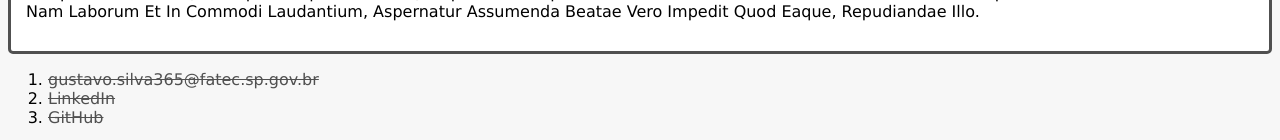
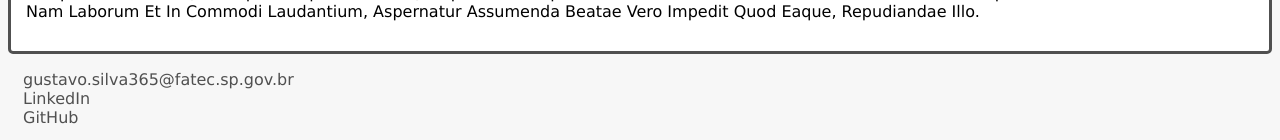
Before and after one commit to gsTavares/dio-santander-html-css-basics, a plain HTML site: page index.html in a window 1280 px wide. Shown: the part 1688-1828 px from the top of the page. Drawn offline with Linux system fonts and the light colour scheme.

Commit message:
feat: styling lists

```diff
--- a/index.html
+++ b/index.html
@@ -38,7 +38,7 @@
         </article>
     </section>
     <footer>
-        <ol>
+        <ul class="contact-list">
             <li>
                 <a href="mailto:gustavo.silva365@fatec.sp.gov.br" target="_blank">gustavo.silva365@fatec.sp.gov.br</a>
             </li>
@@ -48,7 +48,7 @@
             <li>
                 <a href="https://github.com/gsTavares" target="_blank">GitHub</a>
             </li>
-        </ol>
+        </ul>
     </footer>
 </body>
 
--- a/style.css
+++ b/style.css
@@ -47,3 +47,12 @@ a {
     width: 100%;
     margin-bottom: 15px;
 }
+
+.contact-list {
+    list-style-type: none;
+    padding-left: 15px;
+}
+
+.contact-list li a {
+    text-decoration: none;
+}
```
